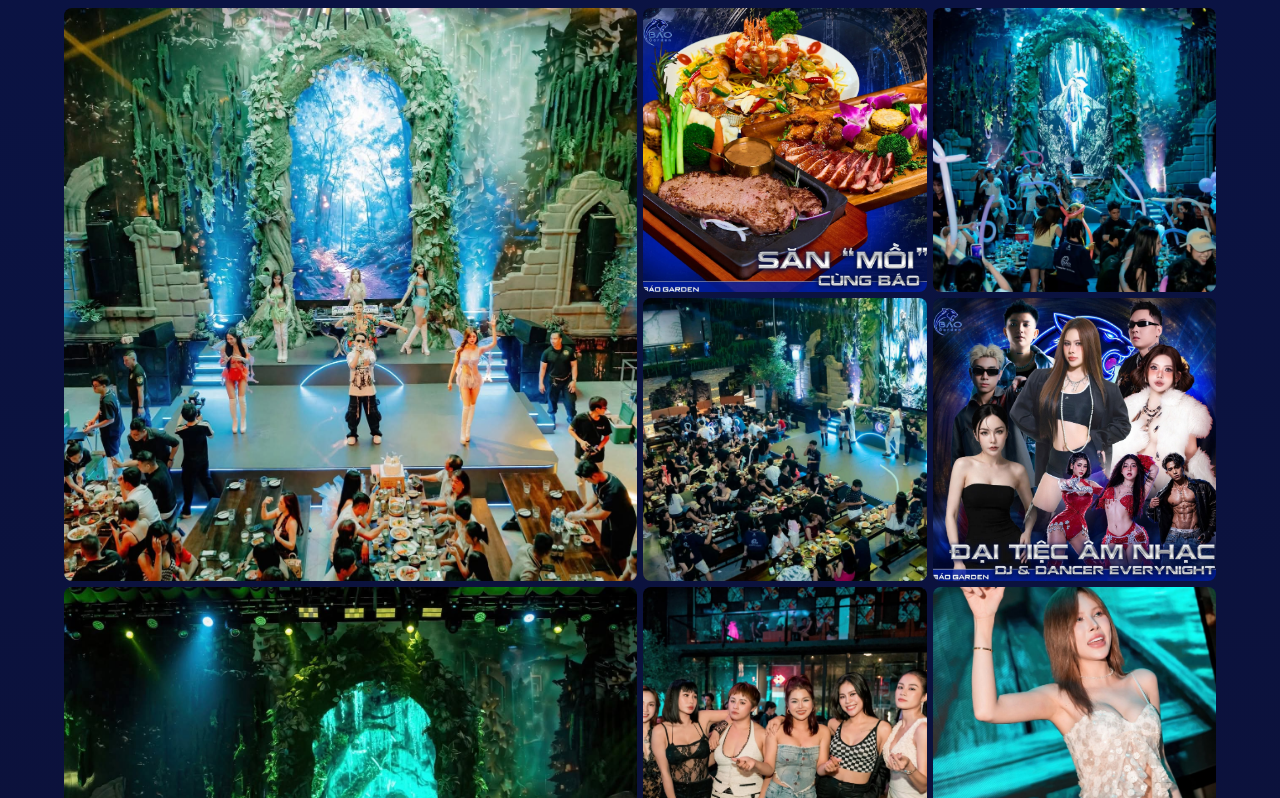
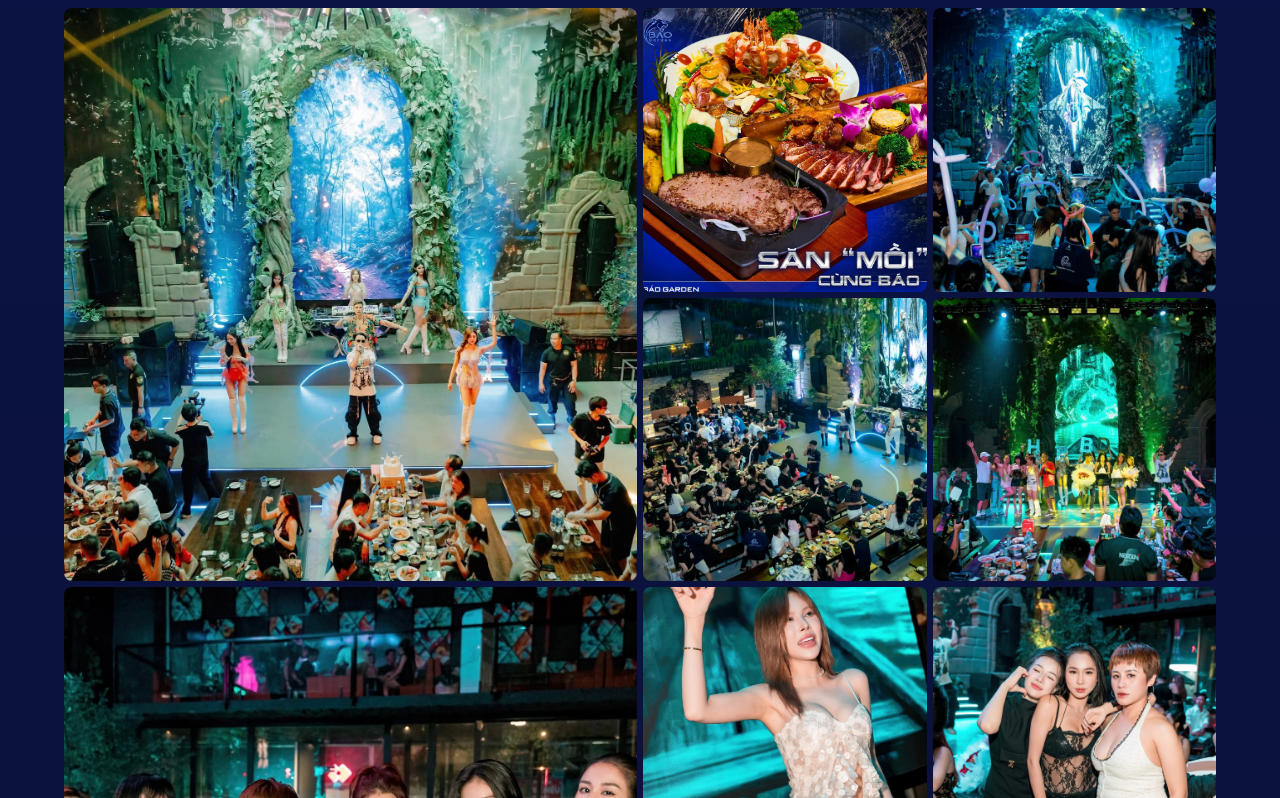
Before and after one commit to nguyendinhduy-1995/baogarden, a Next.js app: page / in a window 1280 px wide. Shown: the part 6369-7167 px from the top of the page. Built offline with nearby package versions, Linux system fonts and the light colour scheme.

Commit message:
fix: remove DJ team poster from album grid

```diff
--- a/src/app/page.tsx
+++ b/src/app/page.tsx
@@ -667,7 +667,6 @@ export default function HomePage() {
             { src: '/home/food-platter.jpg', alt: 'Đồ ăn thượng hạng' },
             { src: '/home/party-crowd.jpg', alt: 'Birthday party' },
             { src: '/home/hall-overview.jpg', alt: 'Main Hall' },
-            { src: '/home/dj-team.jpg', alt: 'DJ Team' },
             { src: '/home/birthday-hbd.jpg', alt: 'Sinh nhật trên sân khấu' },
             { src: '/home/crowd-fun.jpg', alt: 'Năng lượng đêm' },
             { src: '/home/atmosphere.jpg', alt: 'Không khí Báo Garden' },
```
